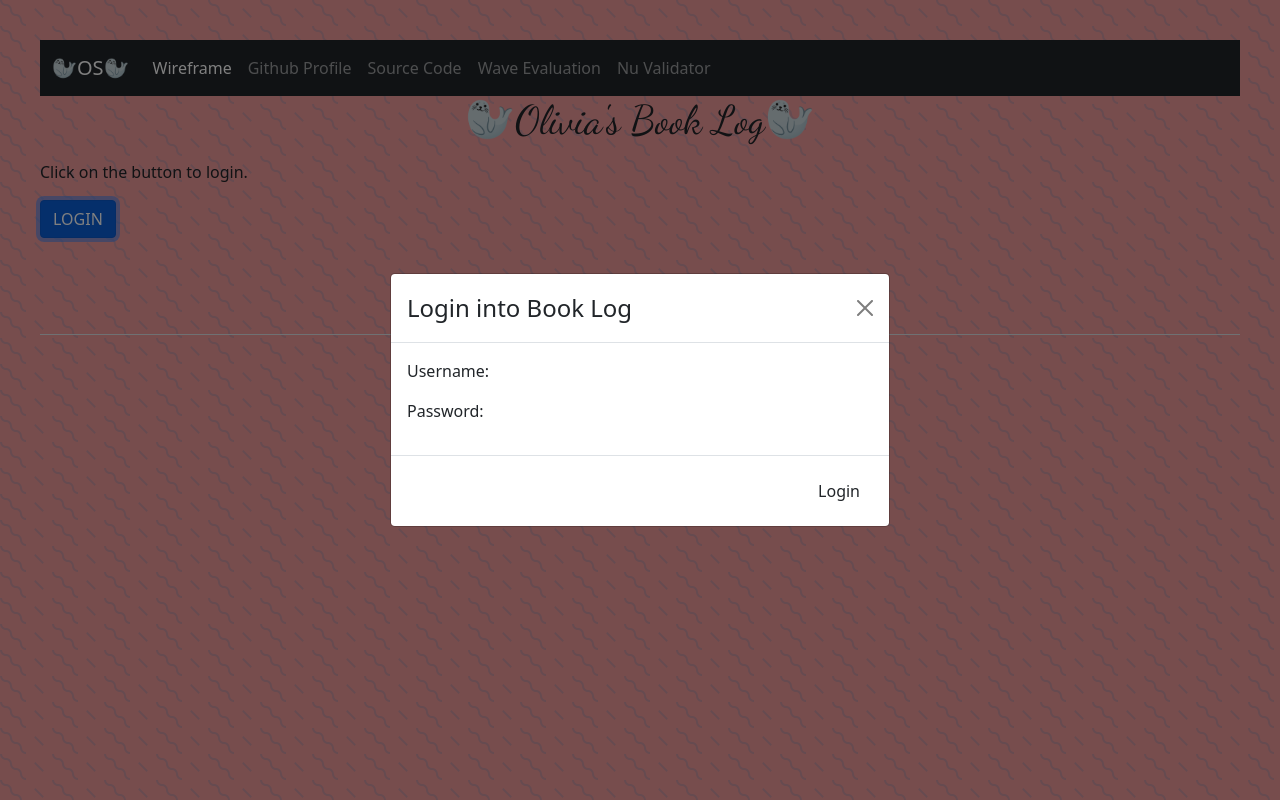
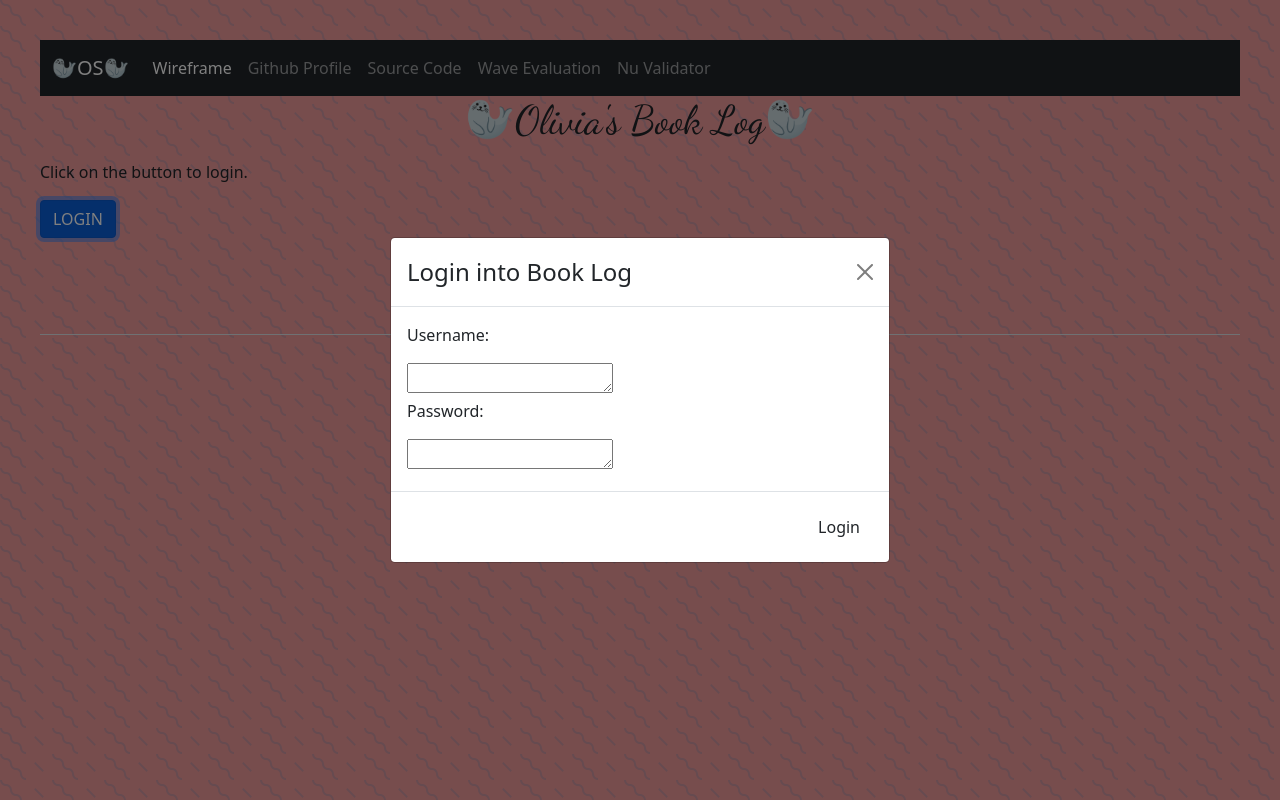
Before and after one commit to Olivia-Sharpston/dev-george, a plain HTML site: page index.html in a window 1280 px wide. Both pictures are taken after a click on the button "LOGIN". Drawn offline with nearby package versions, Linux system fonts and the light colour scheme.

Commit message:
Add files via upload

```diff
--- a/index.html
+++ b/index.html
@@ -62,7 +62,9 @@
         <!-- Modal body -->
         <div class="modal-body">
           <p>Username: </p>
+          <textarea id="w3review" name="w3review" rows="1" cols="20"></textarea>
           <p>Password: </p>
+          <textarea id="w3review" name="w3review" rows="1" cols="20"></textarea>
         </div>
 
         <!-- Modal footer used to say close, not login -->
```
